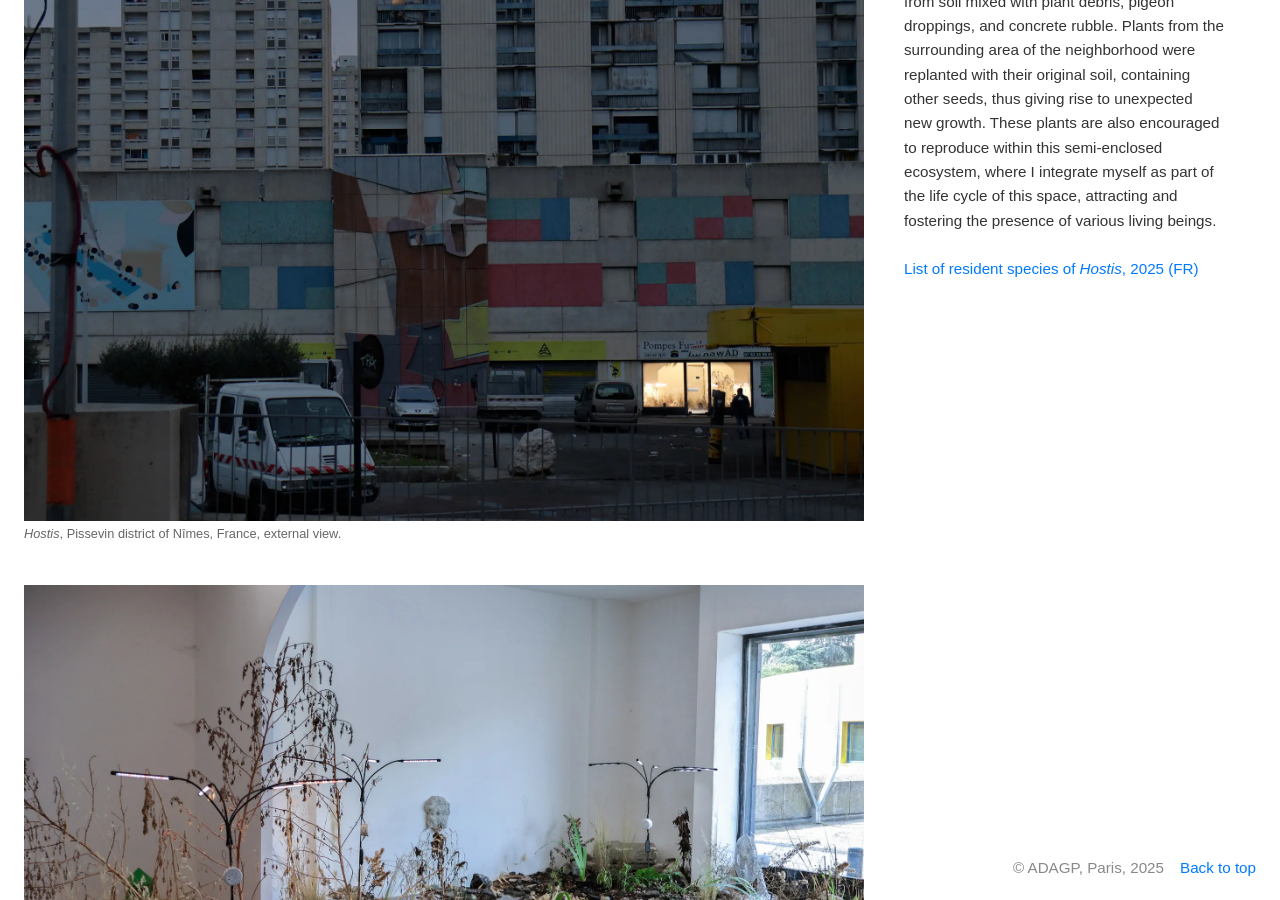
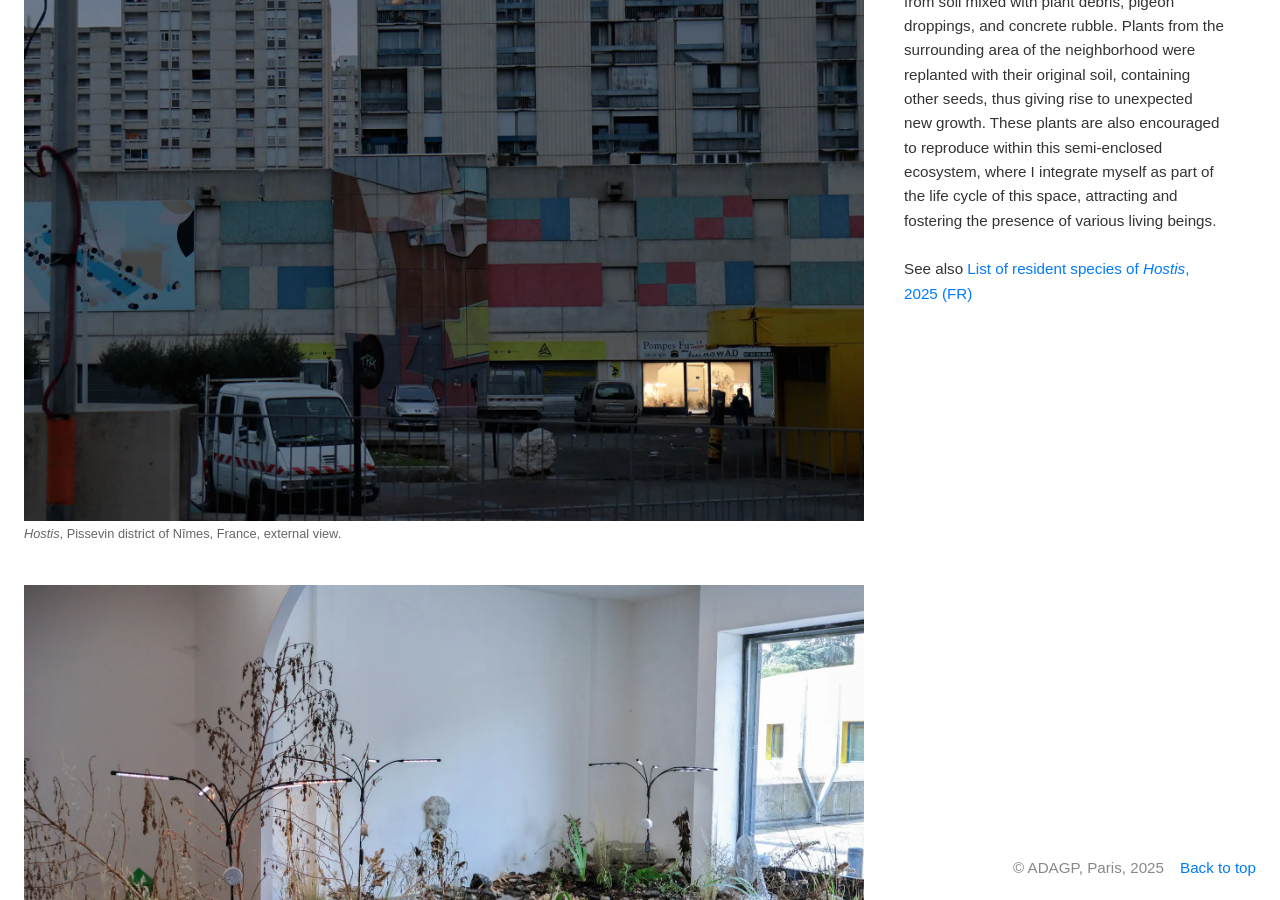
Before and after one commit to Won-Jy/archive-wonjy, a Jekyll site: the page built from work/2024/hostis.md, in a window 1280 px wide and 900 px high, scrolled down 784 px. Built offline with Jekyll 4.4.1, drawn with Linux system fonts in a browser that asks for light colours.

Commit message:
Update hostis.md

```diff
--- a/work/2024/hostis.md
+++ b/work/2024/hostis.md
@@ -12,7 +12,7 @@ summary: >
   Site specific installation, Nîmes, France.
 description: |
   Located in the heart of the Pissevin district in Nîmes, the exhibition « Hostis » takes place in the former premises of a Muslim funeral home, far removed from the conventional universe of contemporary art. This neighborhood, a witness to the utopian architecture of the 1960s–70s « Grands Ensembles », is currently marked by degradation and drug trafficking. In this context, the location serves as the ideal backdrop for a unique metamorphosis. This space, awaiting demolition and originally chosen as a creative site, has been transformed into an unconventional indoor garden. It is not an ordinary garden: it emerges from soil mixed with plant debris, pigeon droppings, and concrete rubble. Plants from the surrounding area of the neighborhood were replanted with their original soil, containing other seeds, thus giving rise to unexpected new growth. These plants are also encouraged to reproduce within this semi-enclosed ecosystem, where I integrate myself as part of the life cycle of this space, attracting and fostering the presence of various living beings.
-  <br><br><a href="https://drive.google.com/file/d/1s1GVpk6DifbnWWJ1sl4virKyvYxGq0U8/view">List of resident species of <em>Hostis</em>, 2025 (FR)</a>
+  <br><br>See also <a href="https://drive.google.com/file/d/1s1GVpk6DifbnWWJ1sl4virKyvYxGq0U8/view">List of resident species of <em>Hostis</em>, 2025 (FR)</a>
 critique_title: "Related texts"
 images:
   - src: "/images/2023/hostis/Hostis_01_Vue extérieure 02.webp"
```
